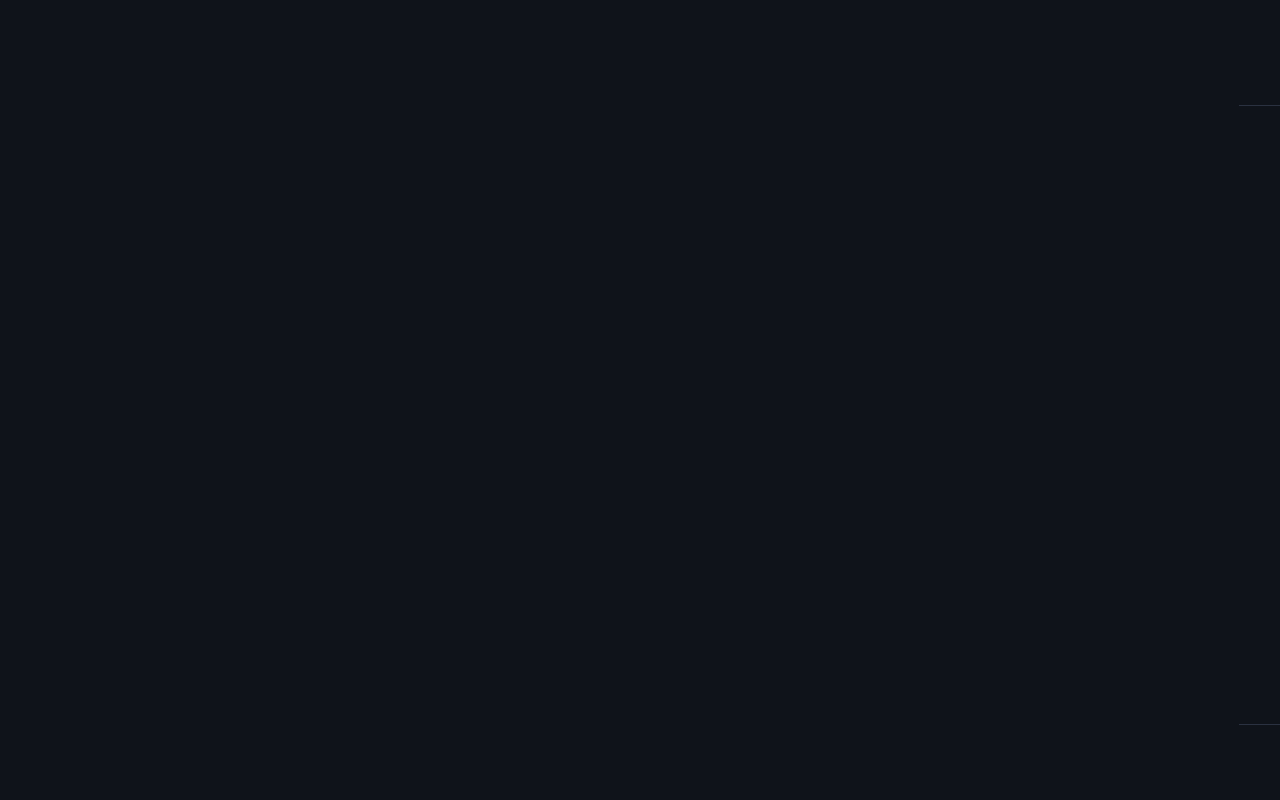
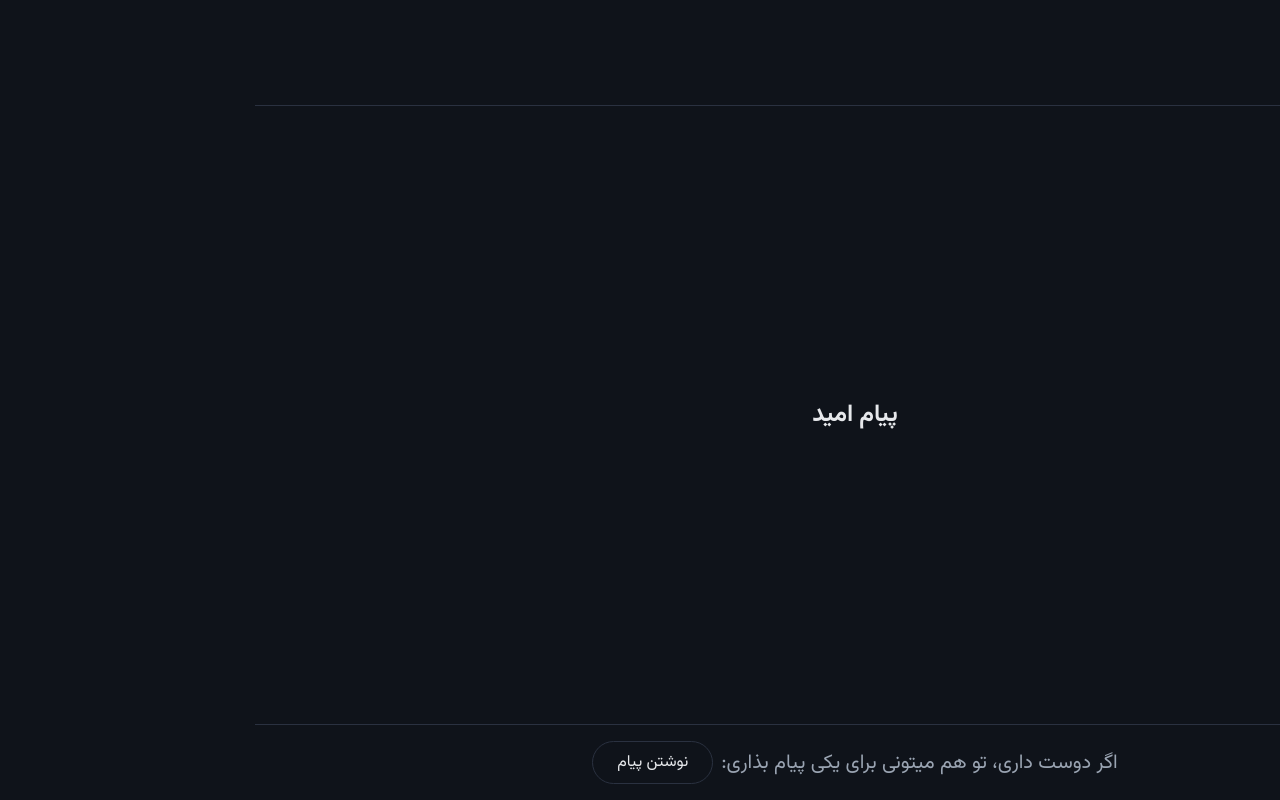
Before and after one commit to WeBeato/Dalile-Moondan, a React (Vite) app: page / in a window 1280 px wide. Built offline with nearby package versions, Linux system fonts and the light colour scheme.

Commit message:
update style

```diff
--- a/src/App.css
+++ b/src/App.css
@@ -1,4 +1,5 @@
 .app {
+    max-width: 1200px;
     height: 100vh;
     display: flex;
     flex-direction: column;
--- a/src/index.css
+++ b/src/index.css
@@ -34,7 +34,6 @@ body {
   font-family: vazirmatn-regular;
   padding: 0;
   margin: 0 auto;
-  width: 1200px;
 }
 
 h1,
```
